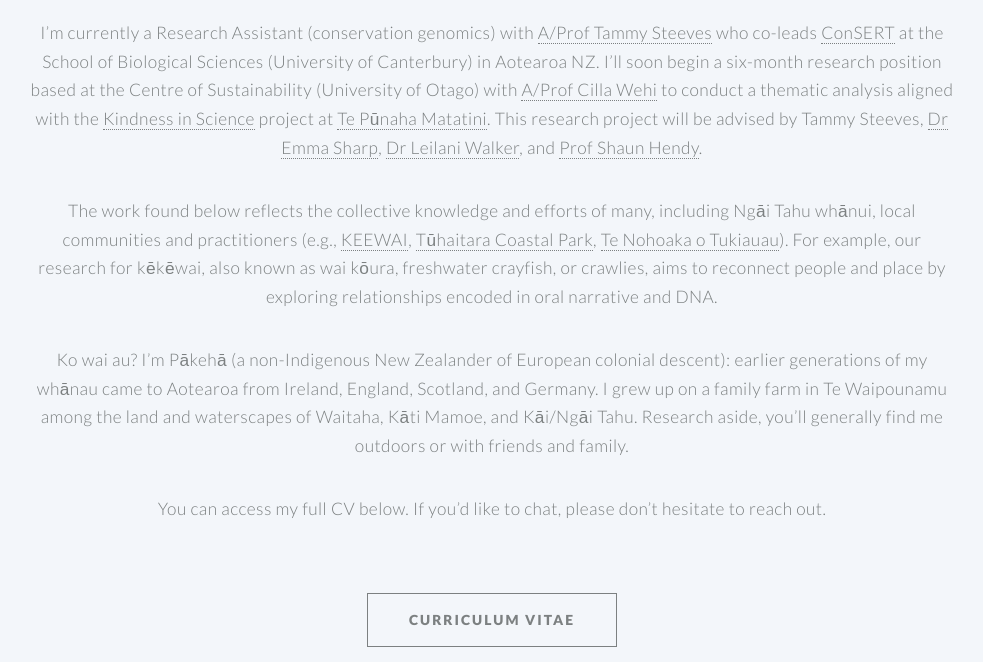
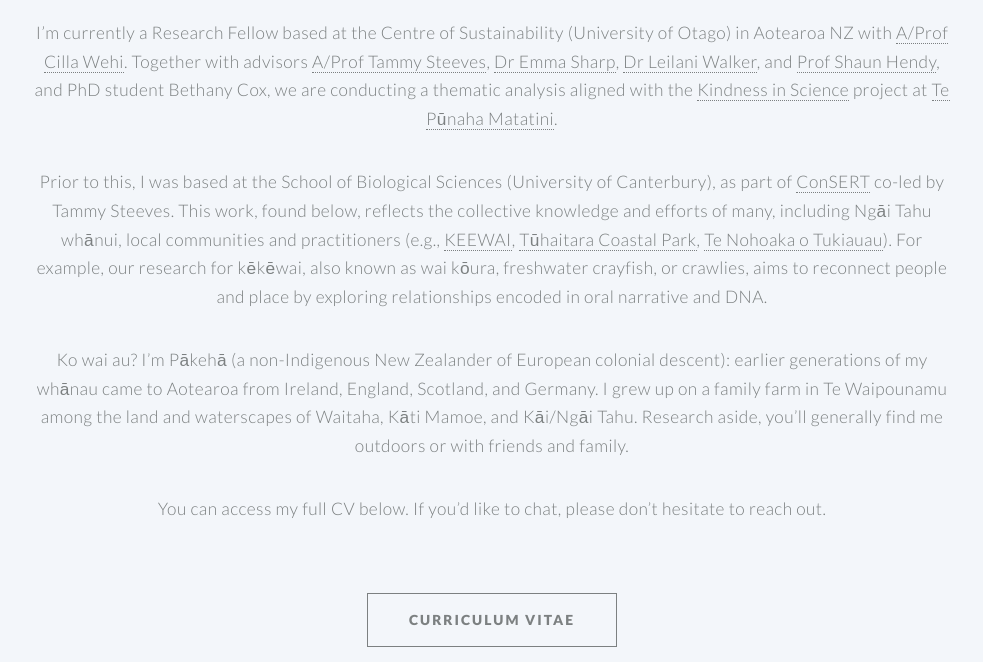
Before and after one commit to aislingrayne/aislingrayne.github.io, a Jekyll site: the page built from index.md, in a window 1280 px wide and 900 px high, scrolled down 855 px, cut to the strip 238-900 px from the top of the window. Shown: the whole strip, without its empty margins (148-1131 px from the left). Built offline with Jekyll 4.4.1, drawn with Linux system fonts in a browser that asks for light colours.

Commit message:
Update index.md

```diff
--- a/index.md
+++ b/index.md
@@ -49,9 +49,9 @@
 
 <img src="../images/profile.png" class="aligncenter" style="max-width:200px" alt="profile">
 
-I'm currently a Research Assistant (conservation genomics) with [A/Prof Tammy Steeves](https://www.canterbury.ac.nz/science/contact-us/people/tammy-steeves.html) who co-leads [ConSERT](http://www.ucconsert.org/) at the School of Biological Sciences (University of Canterbury) in Aotearoa NZ. I'll soon begin a six-month research position based at the Centre of Sustainability (University of Otago) with [A/Prof Cilla Wehi](http://www.priscillawehi.com/) to conduct a thematic analysis aligned with the *[Kindness in Science](http://www.kindnessinscience.org/)* project at [Te Pūnaha Matatini](https://www.tepunahamatatini.ac.nz/). This research project will be advised by Tammy Steeves, [Dr Emma Sharp](https://unidirectory.auckland.ac.nz/profile/el-sharp), [Dr Leilani Walker](https://leilani-walker.com/), and [Prof Shaun Hendy](https://www.tepunahamatatini.ac.nz/shaun-hendy/).
+I'm currently a Research Fellow based at the Centre of Sustainability (University of Otago) in Aotearoa NZ with [A/Prof Cilla Wehi](http://www.priscillawehi.com/). Together with advisors [A/Prof Tammy Steeves](https://www.canterbury.ac.nz/science/contact-us/people/tammy-steeves.html), [Dr Emma Sharp](https://unidirectory.auckland.ac.nz/profile/el-sharp), [Dr Leilani Walker](https://leilani-walker.com/), and [Prof Shaun Hendy](https://www.tepunahamatatini.ac.nz/shaun-hendy/), and PhD student Bethany Cox, we are conducting a thematic analysis aligned with the *[Kindness in Science](http://www.kindnessinscience.org/)* project at [Te Pūnaha Matatini](https://www.tepunahamatatini.ac.nz/).
 
-The work found below reflects the collective knowledge and efforts of many, including Ngāi Tahu whānui, local communities and practitioners (e.g., [KEEWAI](http://keewai.co.nz/), [Tūhaitara Coastal Park](https://www.tuhaitarapark.org.nz/), [Te Nohoaka o Tukiauau](https://www.tenohoaka.org.nz/)). For example, our research for kēkēwai, also known as wai kōura, freshwater crayfish, or crawlies, aims to reconnect people and place by exploring relationships encoded in oral narrative and DNA.
+Prior to this, I was based at the School of Biological Sciences (University of Canterbury), as part of [ConSERT](http://www.ucconsert.org/) co-led by Tammy Steeves. This work, found below, reflects the collective knowledge and efforts of many, including Ngāi Tahu whānui, local communities and practitioners (e.g., [KEEWAI](http://keewai.co.nz/), [Tūhaitara Coastal Park](https://www.tuhaitarapark.org.nz/), [Te Nohoaka o Tukiauau](https://www.tenohoaka.org.nz/)). For example, our research for kēkēwai, also known as wai kōura, freshwater crayfish, or crawlies, aims to reconnect people and place by exploring relationships encoded in oral narrative and DNA.
 
 Ko wai au? I'm Pākehā (a non-Indigenous New Zealander of European colonial descent): earlier generations of my whānau came to Aotearoa from Ireland, England, Scotland, and Germany. I grew up on a family farm in Te Waipounamu among the land and waterscapes of Waitaha, Kāti Mamoe, and Kāi/Ngāi Tahu. Research aside, you'll generally find me outdoors or with friends and family.
 
```
